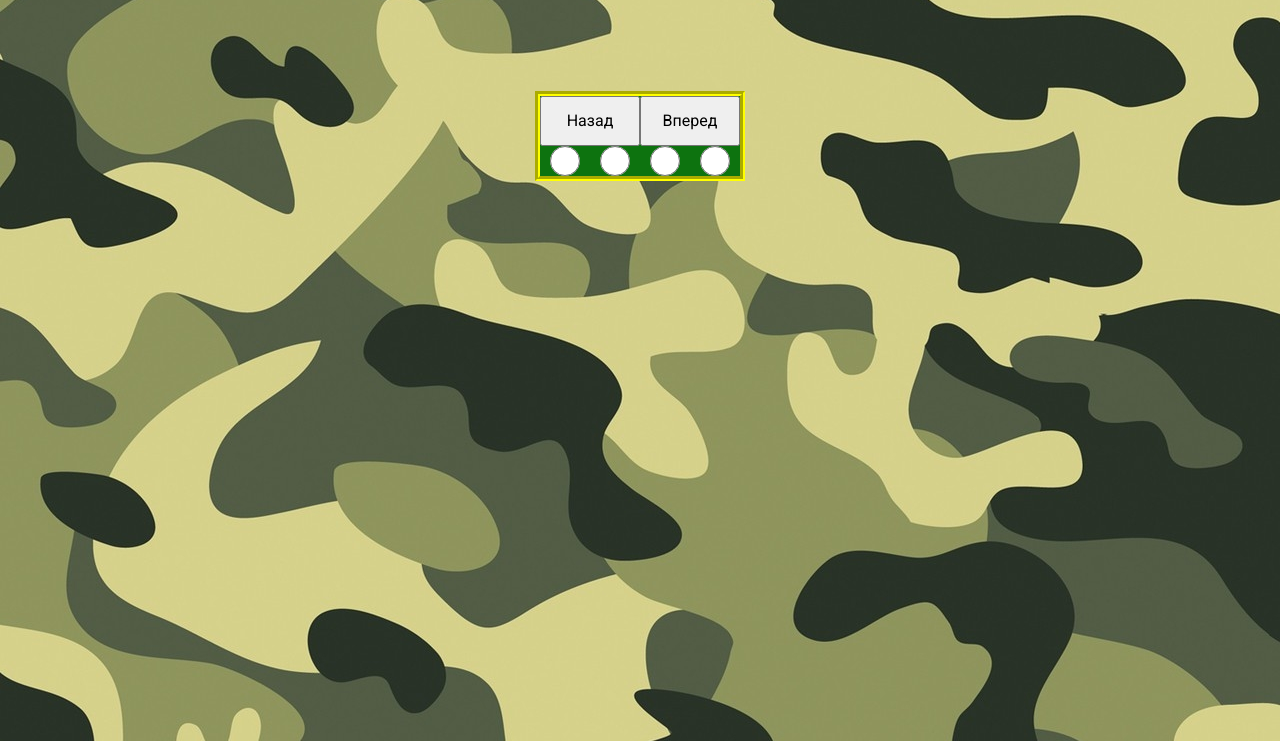
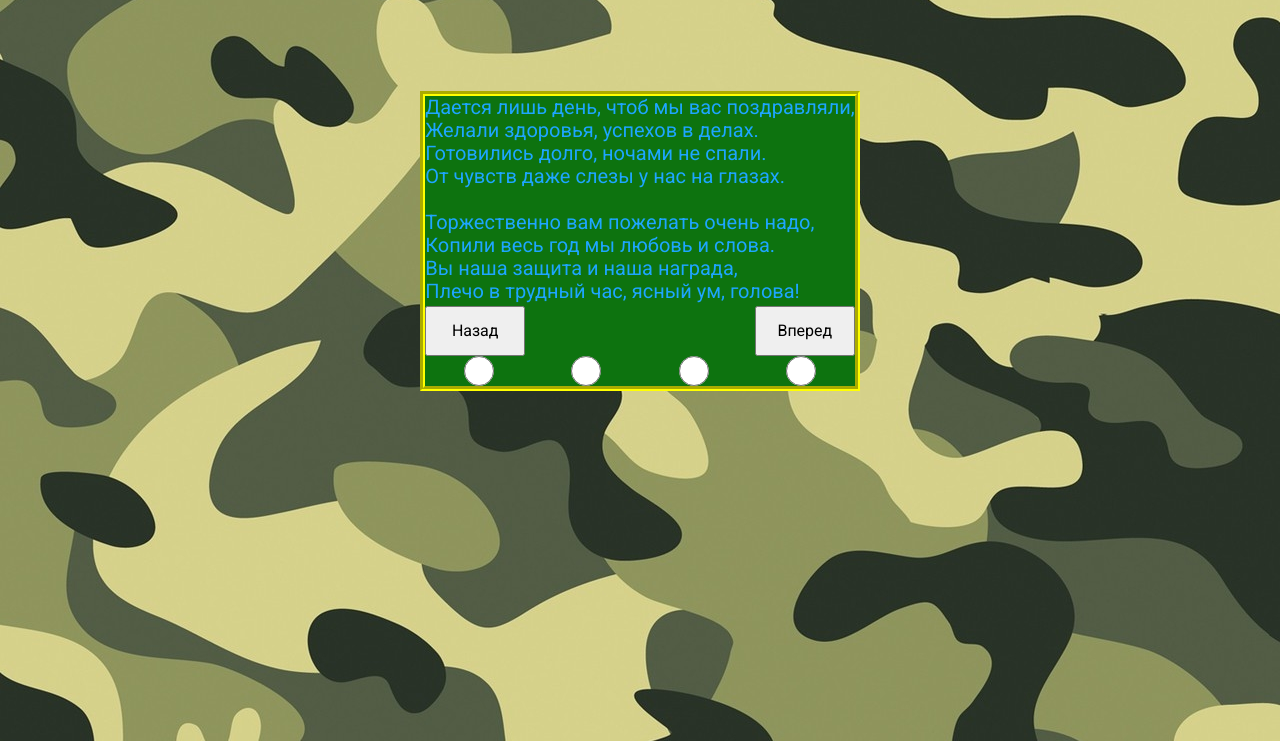
Before and after one commit to AKonevka/23February, a plain HTML site: page index.html in a window 1280 px wide. Shown: the part 59-800 px from the top of the page. Drawn offline with Linux system fonts and the light colour scheme.

Commit message:
Add files via upload

```diff
--- a/css/style.css
+++ b/css/style.css
@@ -106,3 +106,7 @@ body {
     width: 30px;
     height: 30px;
 }
+
+.poem__text1 {
+    display: block;
+}
--- a/index.html
+++ b/index.html
@@ -18,7 +18,7 @@
     <div class="wrapper">
         <div class="congratulations">С 23 Февраля!</div>
         <div class="poem">
-            <div class="poem__text" id="poemText1">
+            <div class="poem__text poem__text1" id="poemText1">
                 Дается лишь день, чтоб мы вас поздравляли, <br>
                 Желали здоровья, успехов в делах. <br>
                 Готовились долго, ночами не спали. <br>
```
